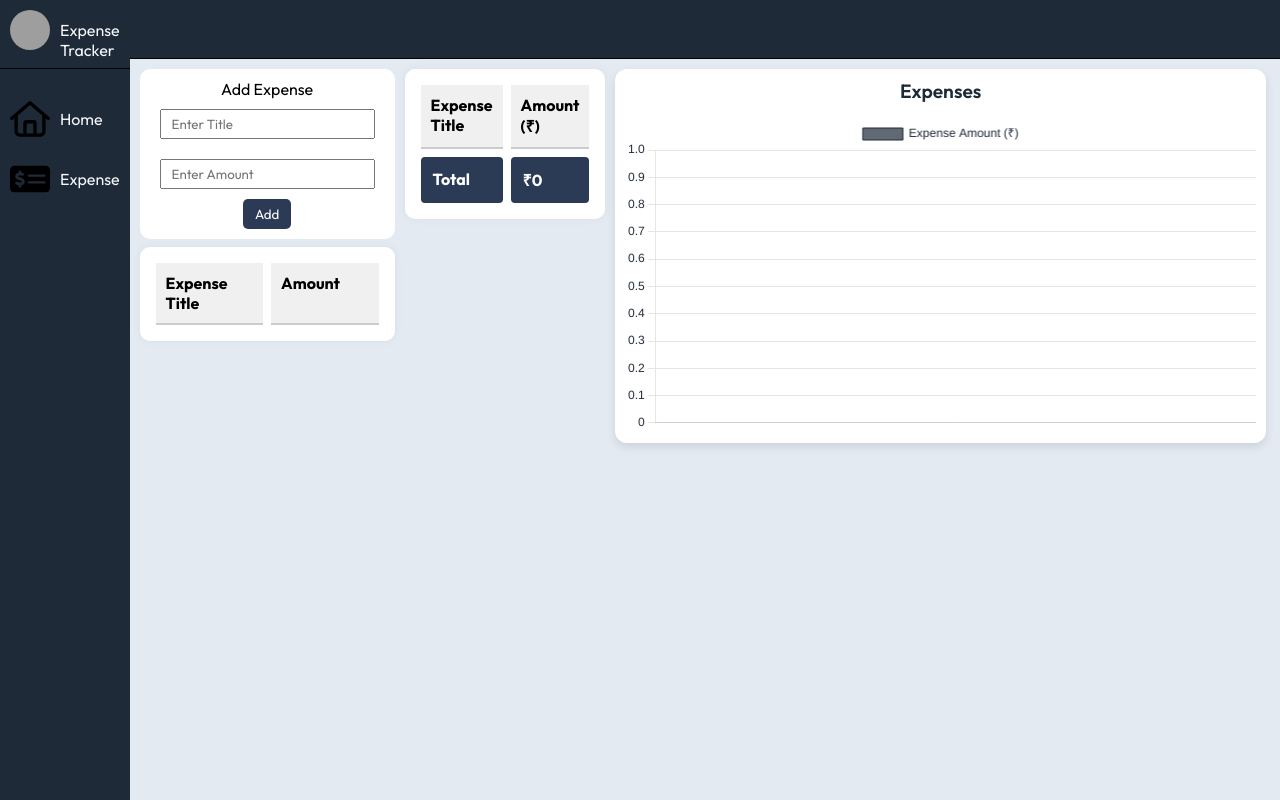
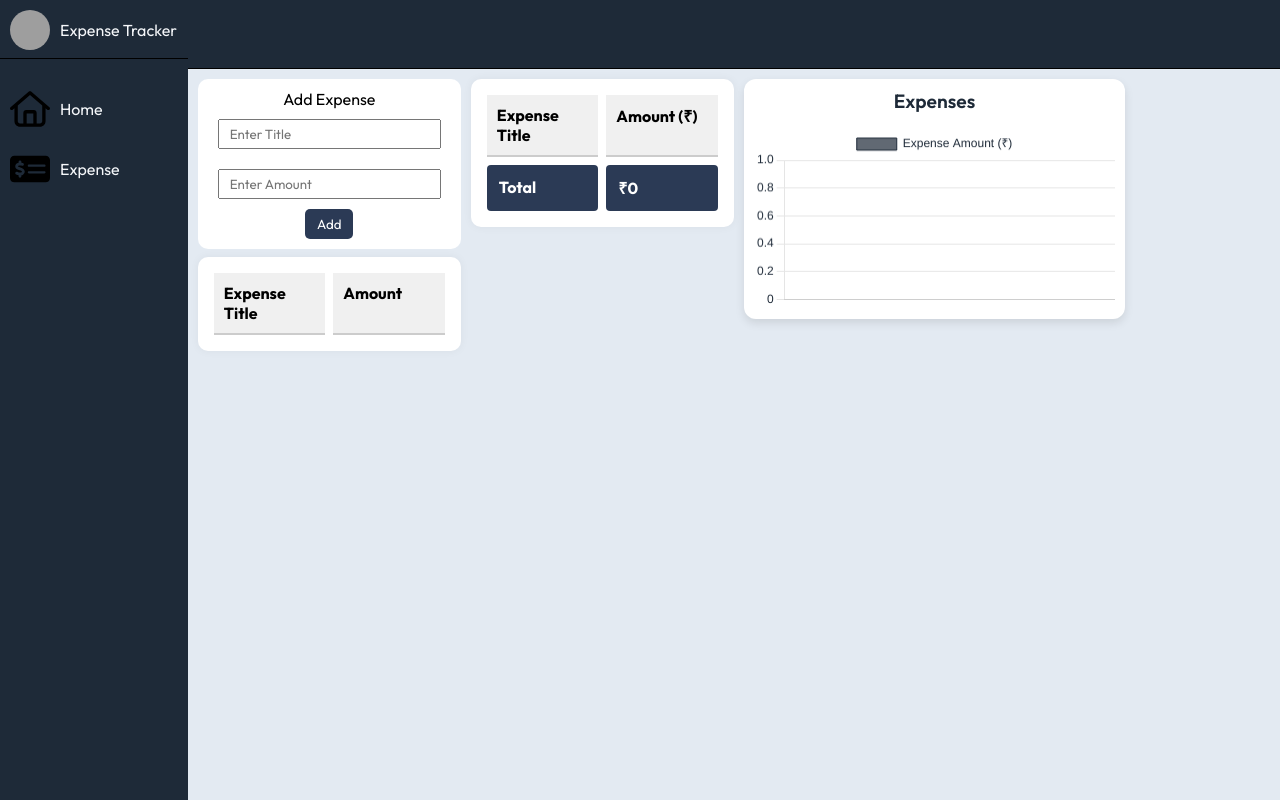
Before and after one commit to Ritesh-Kumar-Verma/Expense-Tracker, a React (Vite) app: page / in a window 1280 px wide. Built offline with nearby package versions, Linux system fonts and the light colour scheme; grey boxes are pictures that could not be loaded.

Commit message:
graph container had some issue

```diff
--- a/src/Components/Home/Home.css
+++ b/src/Components/Home/Home.css
@@ -1,4 +1,5 @@
 .main-and-header {
+  overflow-x: hidden;
 }
 
 .main {
@@ -6,41 +7,46 @@
   flex: 1;
   min-width: 0;
   padding: 10px;
-  display: flex;
-  flex-direction: row;
+  display: grid;
+  grid-template-columns: 1fr 1fr minmax(100px, 2fr);
   gap: 10px;
   max-width: 100vw;
 }
 
+
 .left {
   display: flex;
   flex-direction: column;
-  flex: 1;
   gap: 8px;
+  min-width: 100px;
 }
 
 .mid {
-  flex: 1;
+  min-width: 100px;
 }
 .right {
-  flex: 3;
 /*
   height: 100vh;
   width: 100vw; */
-
+  min-width: 100px;
   margin-right: 145px;
   background-color: #e3eaf2;
 }
 
-.header {
-  background-color: #e3eaf2;
+.main-header {
+  background-color: #1e2a38;
   width: 100vw;
-  height: 59px;
+  height: 69px;
   border-bottom: solid;
   border-width: 1px;
 }
-/* @media (max-width: 600px) {
-  .right {
-    padding: 10px;
+
+
+@media(max-width:1000px){
+  .right{
+    margin-right: 0px;
   }
-} */
+  .main{
+    grid-template-columns: 1fr;
+  }
+}
--- a/src/Components/Home/Home.jsx
+++ b/src/Components/Home/Home.jsx
@@ -4,29 +4,22 @@ import ListOfExpense from "../Cards/ListOfExpense/ListOfExpense";
 import ExpenseChart from "../ExpenseChart/ExpenseChart";
 import OverallExpense from "../OverallExpense/OverallExpense";
 
-const Home = ({expenseList,addExpense}) => {
-
+const Home = ({ expenseList, addExpense }) => {
   return (
     <div className="main-and-header">
-      <div className="header"></div>
+      <div className="main-header"></div>
 
       <div className="main">
-
         <div className="left">
-
-        <ExpenseCard expenseList={expenseList} addExpense = {addExpense} />
-        <OverallExpense expenseList={expenseList}/>
+          <ExpenseCard expenseList={expenseList} addExpense={addExpense} />
+          <OverallExpense expenseList={expenseList} />
         </div>
         <div className="mid">
-        <ListOfExpense expenseList={expenseList} />
+          <ListOfExpense expenseList={expenseList} />
         </div>
         <div className="right">
-
-
-
           <ExpenseChart expenses={expenseList} />
         </div>
-
       </div>
     </div>
   );
--- a/src/index.css
+++ b/src/index.css
@@ -12,11 +12,11 @@
   display: flex;
   min-height: 100vh;
   align-items: stretch;
-  overflow-x: hidden;
 
 }
 
 body{
   background-color:#e3eaf2;
+  overflow-x: hidden;
   /* height: 100vh; */
 }
```
